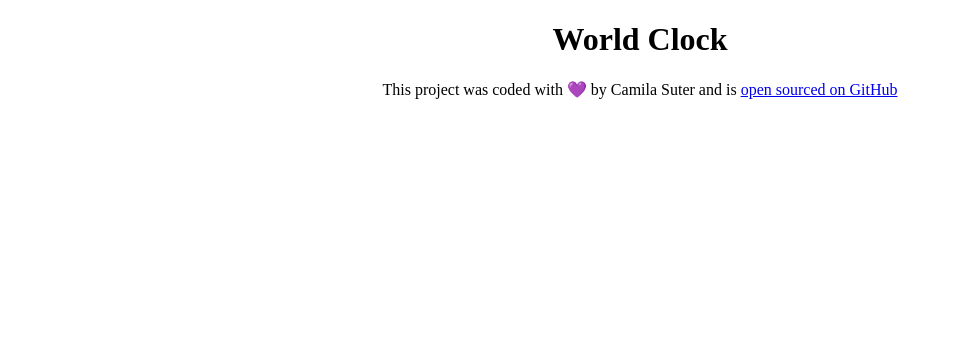
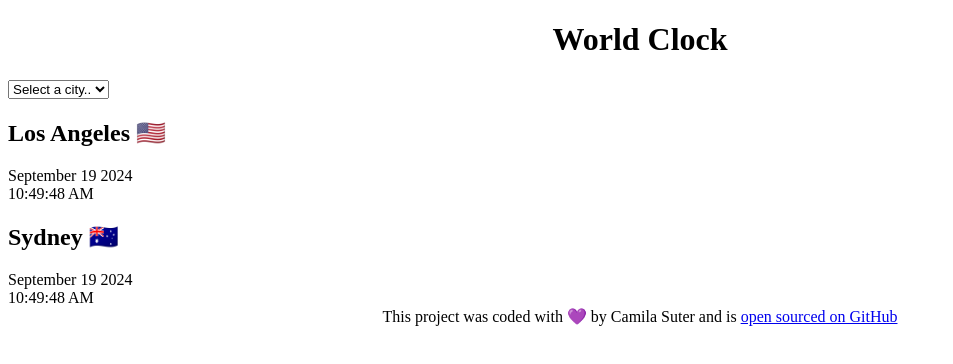
Before and after one commit to csuter22/world-clocks, a plain HTML site: page index.html in a window 1280 px wide. Shown: the whole page, without its empty margins (0-953 px from the left). Drawn offline with Linux system fonts and the light colour scheme; a script that the page names is missing.

Commit message:
added basic HTML

```diff
--- a/index.html
+++ b/index.html
@@ -7,8 +7,26 @@
     <link rel="stylesheet" href="css/style.css">
 </head>
 <body>
+    <div class="container">
     <h1>World Clock</h1>
+    <select>
+        <option value="">Select a city..</option>
+        <option value="">London</option>
+        <option value="">New York</option>
+        <option value="">Auckland</option>
+    </select>
+    <div class="city">
+        <h2>Los Angeles 🇺🇸</h2>
+        <div class="date">September 19 2024</div>
+        <div class="time">10:49:48 AM</div>
+    </div>
+     <div class="city">
+        <h2>Sydney 🇦🇺</h2>
+        <div class="date">September 19 2024</div>
+        <div class="time">10:49:48 AM</div>
+    </div>
 
+    </div>
     <footer>
         This project was coded with 💜 by Camila Suter and is <a href="https://github.com/csuter22/world-clocks" target="_blank">open sourced on GitHub</a>
 
--- a/java/index.js
+++ /dev/null
@@ -1 +0,0 @@
-alert('hello')
```
